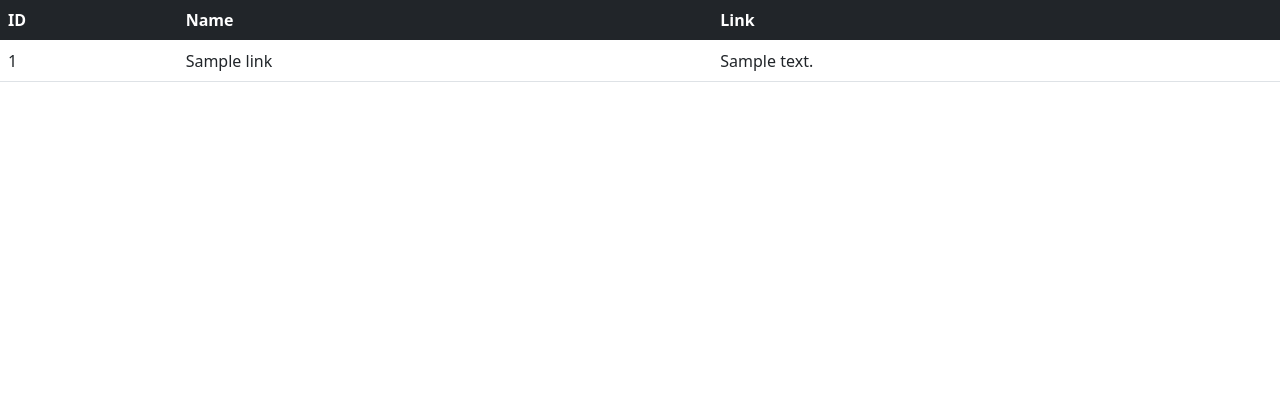
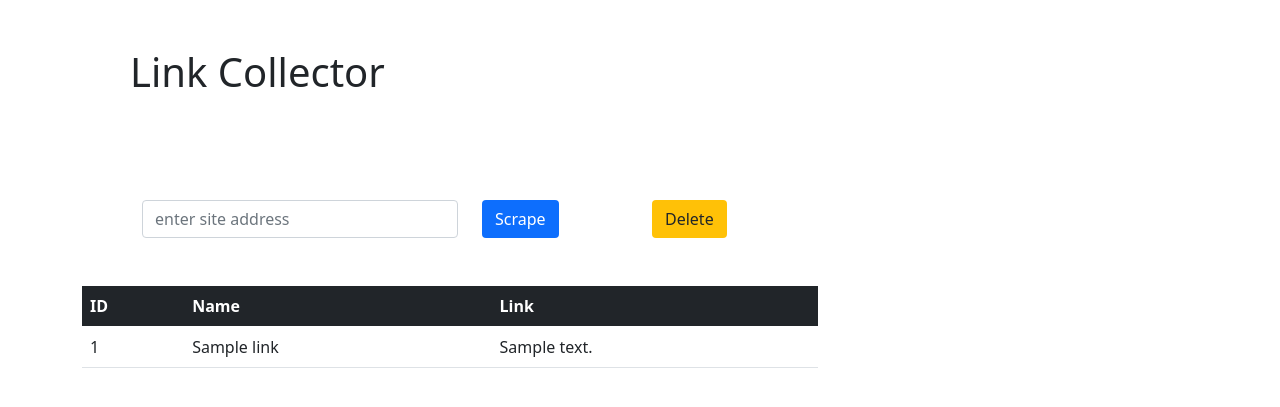
Before and after one commit to VikMaamaa/Django-Web-Scraper, a Django app: page / in a window 1280 px wide. Shown: the top 407 px of the page. Run offline with Django 4.2, Linux system fonts and the light colour scheme; tables that the repository leaves empty hold one stand-in row (values such as "Sample post"); data that the repository does not hold is empty.

Commit message:
feat: accepting urls from users

```diff
--- a/mysite/myapp/templates/myapp/result.html
+++ b/mysite/myapp/templates/myapp/result.html
@@ -11,8 +11,33 @@
 <script src="https://cdn.jsdelivr.net/npm/bootstrap@5.0.2/dist/js/bootstrap.min.js" integrity="sha384-cVKIPhGWiC2Al4u+LWgxfKTRIcfu0JTxR+EQDz/bgldoEyl4H0zUF0QKbrJ0EcQF" crossorigin="anonymous"></script>
 </head>
 <body>
+   <div class='container'>
+    <div class="row">
+        <div class="col-md-12 m-5">
+            <h1>Link Collector</h1>
+        </div>
+    </div>
+    <form method="POST" action="/">
+    <div class='row m-5'>
 
+        <div class='col-md-4'>
 
+                {% csrf_token %}
+                <input class="form-control" type="text" id="site" placeholder="enter site address" name="site" >
+
+        </div>
+        <div class="col-md-2">
+            <button class="btn bg-primary text-white" type="submit">Scrape</button>
+        </div>
+
+        <div class="col-md-6">
+            <a class="btn bg-warning" href="/delete" >Delete</a>
+        </div>
+
+    </div>
+</form>
+        <div class='row'>
+            <div class="col-md-8">
                 <table class="table">
                     <thead class="table-dark">
                      <tr>
@@ -31,6 +56,11 @@
                          {% endfor %}
                     </tbody>
                   </table>
+            </div>
+        </div>
+   </div>
+
+
 
 </body>
 </html>
--- a/mysite/myapp/views.py
+++ b/mysite/myapp/views.py
@@ -1,21 +1,30 @@
 from django.shortcuts import render
 import requests
 from bs4 import BeautifulSoup
+from django.http import HttpResponseRedirect
 from .models import Link
 # Create your views here.
 
 
 def scrape(request):
-    page = requests.get('https://www.google.com')
-    soup = BeautifulSoup(page.text, 'html.parser')
+    if request.method == "POST":
+        site = request.POST.get('site', '')
 
-    link_address = []
+        page = requests.get(site)
+        soup = BeautifulSoup(page.text, 'html.parser')
 
-    for link in soup.find_all('a'):
-       link_address = link.get('href')
-       link_text = link.string
-       Link.objects.create(address=link_address, name=link_text)
+        link_address = []
 
-    data = Link.objects.all()
+        for link in soup.find_all('a'):
+            link_address = link.get('href')
+            link_text = link.string
+            Link.objects.create(address=link_address, name=link_text)
+        return HttpResponseRedirect('/')
+    else:
+        data = Link.objects.all()
 
     return render(request, 'myapp/result.html', {'data': data})
+
+def clear(request):
+    Link.objects.all().delete()
+    return render(request, 'myapp/result.html')
--- a/mysite/mysite/urls.py
+++ b/mysite/mysite/urls.py
@@ -19,5 +19,6 @@ from myapp import views
 
 urlpatterns = [
     path('admin/', admin.site.urls),
-    path('',views.scrape, name="scrape")
+    path('',views.scrape, name="scrape"),
+    path('delete/', views.clear, name="clear")
 ]
```
Lines whose indentation alone changed are shown as unchanged.
